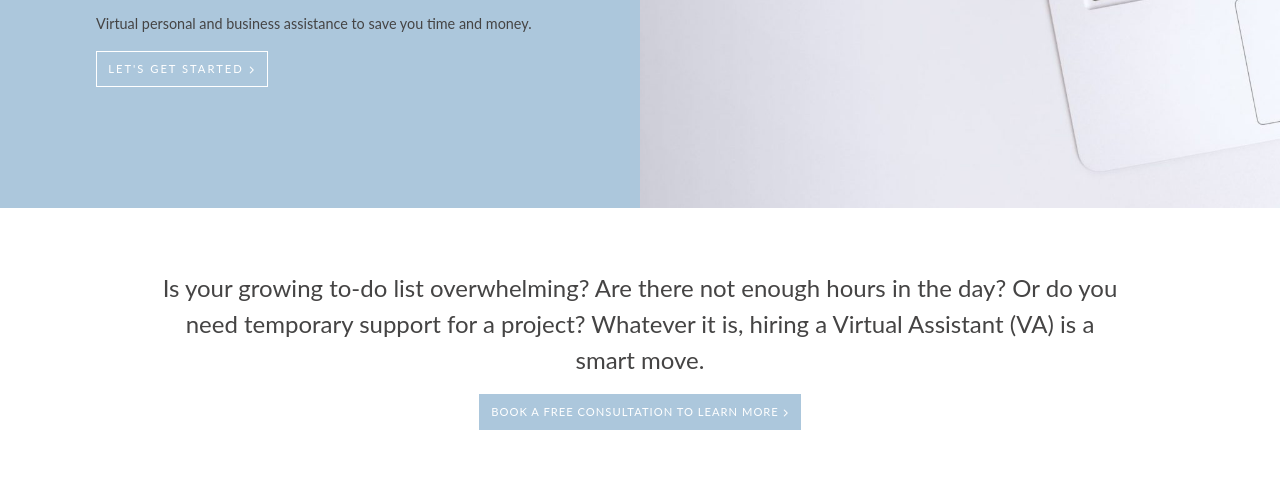
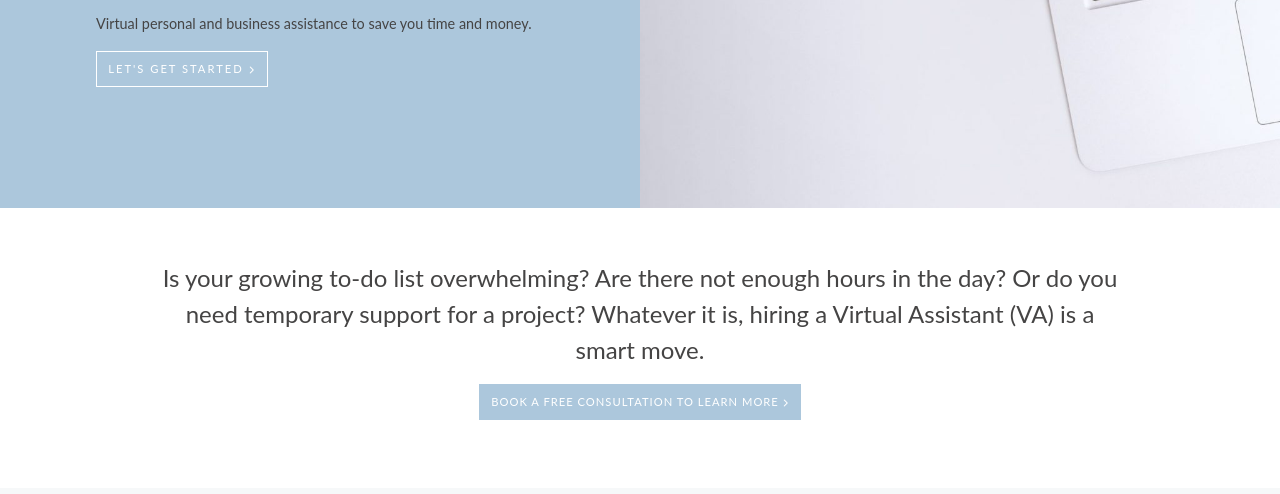
Before and after one commit to toowee-le/virtual-toowee, a plain HTML site: page dist/index.html in a window 1280 px wide. Shown: the part 306-800 px from the top of the page. Drawn offline with Linux system fonts and the light colour scheme.

Commit message:
Decrease the height to reduce white space

```diff
--- a/dist/scss/style.css
+++ b/dist/scss/style.css
@@ -155,7 +155,7 @@ body a {
       -ms-flex-pack: center;
           justify-content: center;
   text-align: center;
-  height: 300px;
+  height: 280px;
 }
 
 #intro .container h2 {
--- a/dist/scss/style.scss
+++ b/dist/scss/style.scss
@@ -116,7 +116,7 @@ body {
         align-items: center;
         justify-content: center;
         text-align: center;
-        height: 300px;
+        height: 280px;
 
         h2 {
             font-weight: 400;
```
